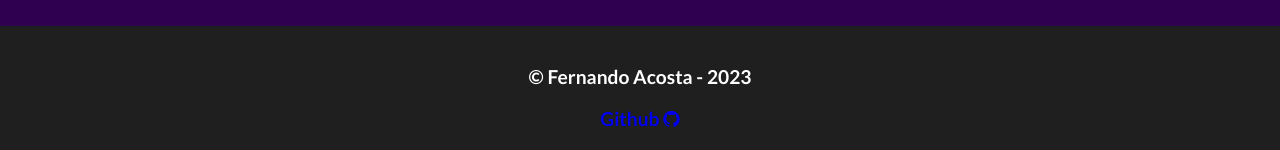
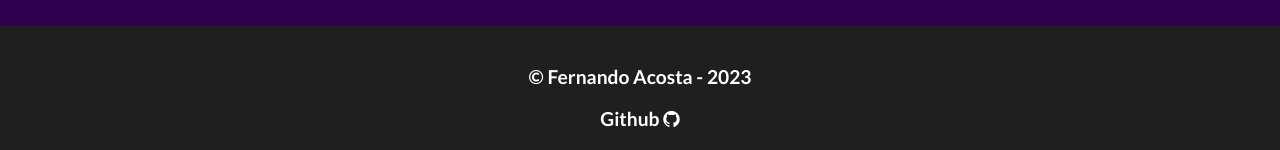
Before and after one commit to Fernando-Acosta818/animalia_psql, a Django app: page /animales/ in a window 1280 px wide. Shown: the part 823-973 px from the top of the page. Run offline with Django 4.2, Linux system fonts and the light colour scheme; data comes from the database, SQL or seed files in the repository.

Commit message:
Corrección footer

```diff
--- a/animales/static/styles.css
+++ b/animales/static/styles.css
@@ -63,6 +63,7 @@ footer {
 
 footer a {
     text-decoration: none;
+    color: #FFFFFF;
 }
 
 footer a:visited {
```
